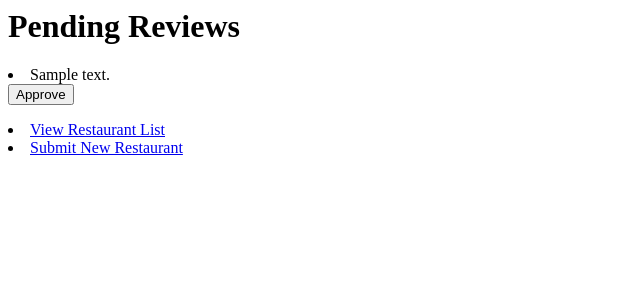
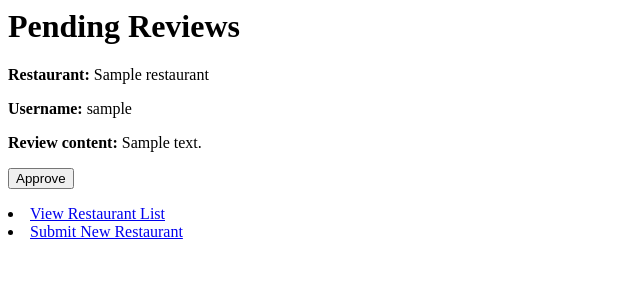
Before and after one commit to oliviaseto/FEEDback, a Django app: page /feedback/approve-reviews/ in a window 1280 px wide. Shown: the top 300 px of the page, without its empty margins (0-640 px from the left). Run offline with Django 4.2, Linux system fonts and the light colour scheme; a user stored in the database is signed in; tables that the repository leaves empty hold one stand-in row (values such as "Sample post"); some libraries are stand-ins or nearby versions.

Commit message:
added more information about review for admin in approve_reviews.html

```diff
--- a/foodapp/feedback/templates/feedback/approve_reviews.html
+++ b/foodapp/feedback/templates/feedback/approve_reviews.html
@@ -3,14 +3,14 @@
 <body>
     <h1>Pending Reviews</h1>
     {% for review in pending_reviews %}
-    <li>
-        {{ review.content }}
+        <p><strong>Restaurant:</strong> {{ review.restaurant }}</p>
+        <p><strong>Username:</strong> {{ review.user.username }}</p>
+        <p><strong>Review content:</strong> {{ review.content }}</p>
         <form method="post" action="{% url 'feedback:approve_reviews' %}">
             {% csrf_token %}
             <input type="hidden" name="review_id" value="{{ review.id }}">
             <button type="submit">Approve</button>
         </form>
-    </li>
     {% endfor %}
     <li><a href="{% url 'feedback:restaurant_list' %}">View Restaurant List</a></li>
     <li><a href="{% url 'feedback:submit_restaurant' %}">Submit New Restaurant</a></li>
```
